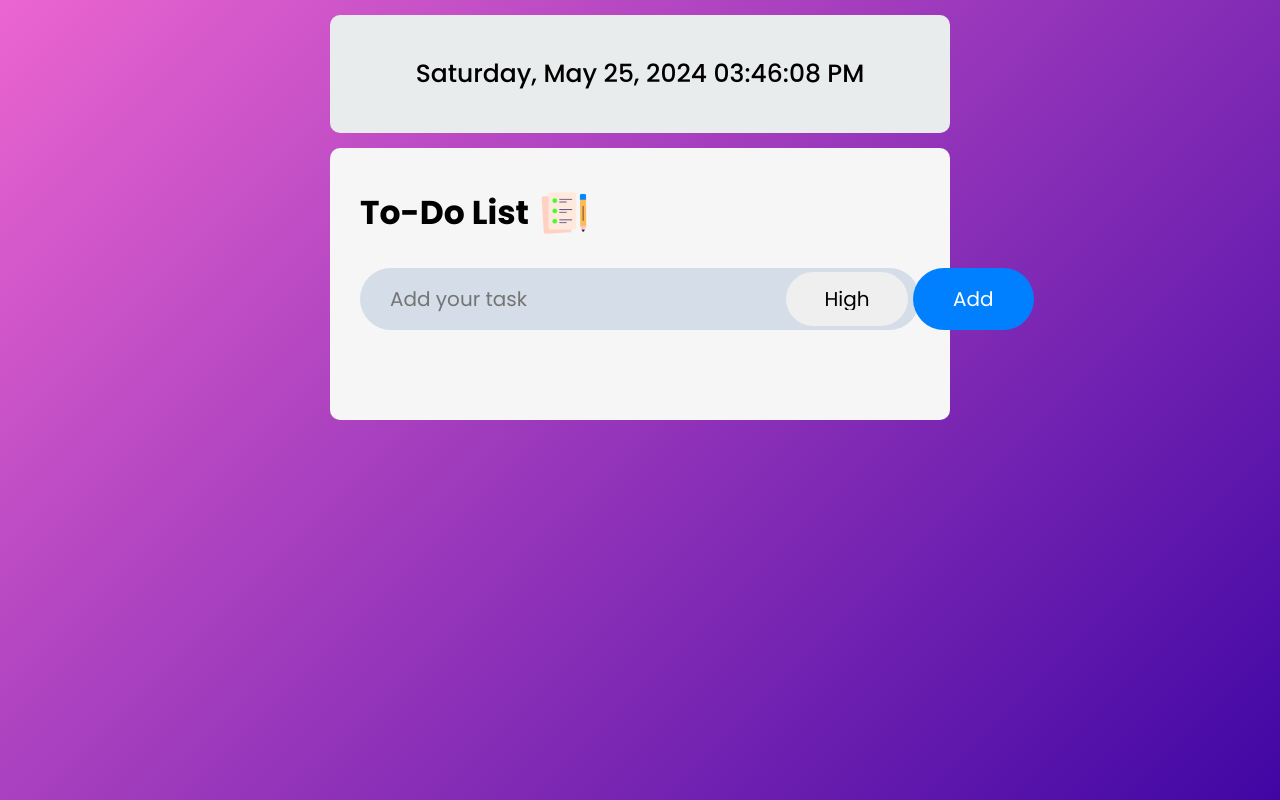
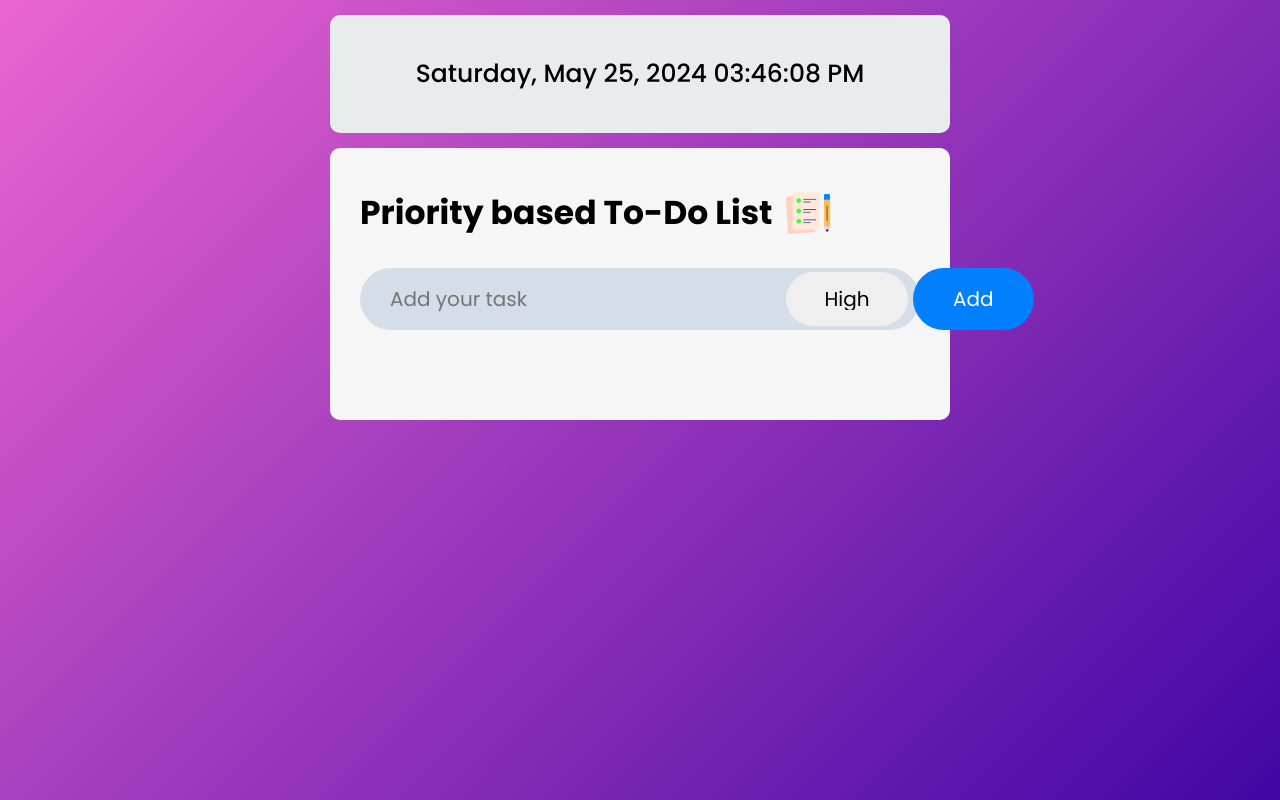
Before and after one commit to tanuja-05/Priority_Todo, a plain HTML site: page index.html in a window 1280 px wide. Drawn offline with Linux system fonts and the light colour scheme.

Commit message:
heading changed

```diff
--- a/index.html
+++ b/index.html
@@ -14,7 +14,7 @@
     <div class="container">
         <div id="datetime" class="datetime"></div>
         <div class="todo-List">
-            <h2>To-Do List <img src="./Images/icon.png" ></h2>
+            <h2>Priority based To-Do List <img src="./Images/icon.png" ></h2>
             <div class="row">
                 <input type="text" id="input-box" placeholder="Add your task">
                <div class="select-container">
```
